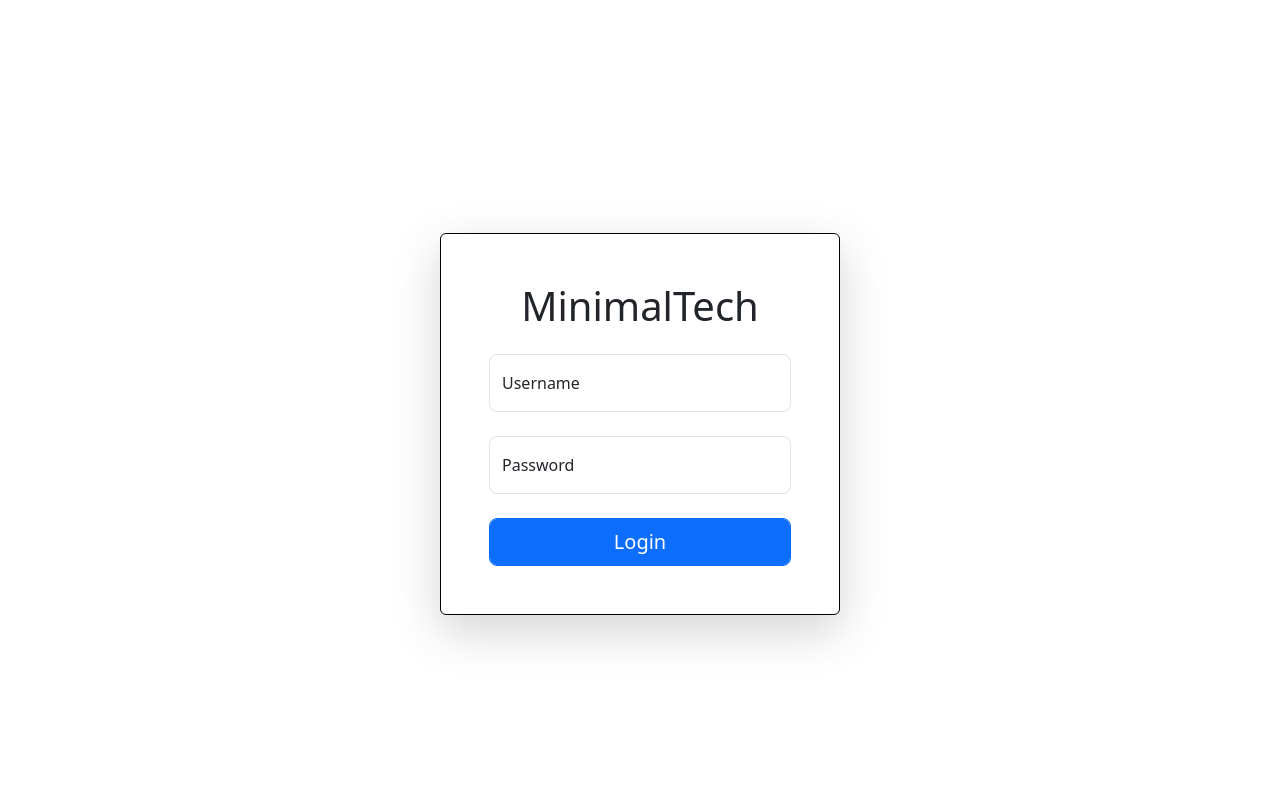
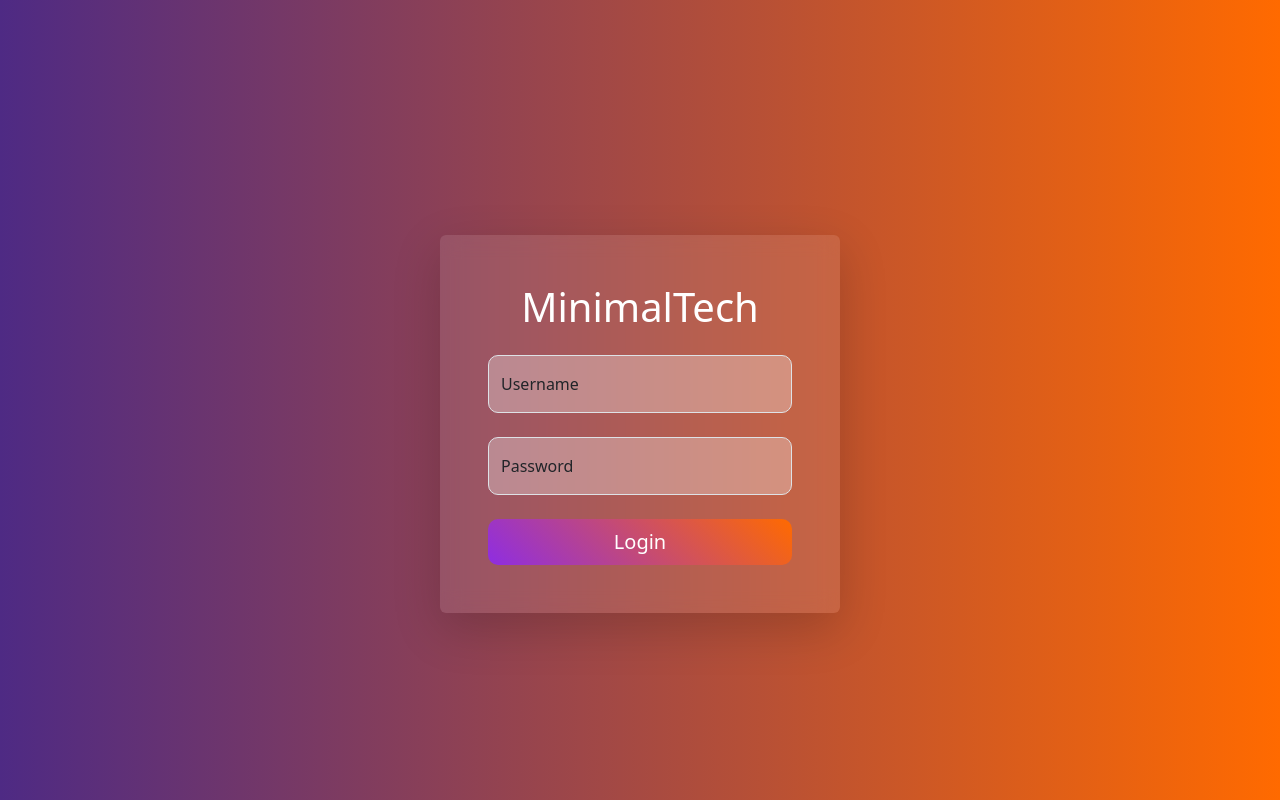
Before and after one commit to fynley17/WEBAPP_Project, a Vue app in the folder frontend/: page / in a window 1280 px wide. Built offline with nearby package versions, Linux system fonts and the light colour scheme.

Commit message:
updaTING STYLE ON LOGIN

```diff
--- a/frontend/src/components/CourseManagement.vue
+++ b/frontend/src/components/CourseManagement.vue
@@ -1,6 +1,7 @@
 <template>
   <div class="container mt-4">
-    <h2 class="mb-4">Course Management</h2>
+    <h2 class="mb-2">Course Management</h2>
+    <p>Click on the course to show people attending</p>
     <div class="table-responsive">
       <table class="table table-hover table-bordered align-middle text-center">
         <thead class="table-dark">
@@ -194,6 +195,10 @@
 
 
   <style scoped>
+  p{
+    font-size: small;
+  }
+
   .table {
     border-radius: 8px;
     overflow: hidden;
--- a/frontend/src/views/Login.vue
+++ b/frontend/src/views/Login.vue
@@ -1,19 +1,42 @@
 <template>
-    <div class="d-flex justify-content-center align-items-center" style="height: 100vh;">
+    <div class="d-flex justify-content-center align-items-center" style="height: 100vh; background: linear-gradient(to right, #4e2a84, #ff6a00);">
         <div class="row mt-5">
             <div class="col">
-                <form class="p-5 rounded border border-black shadow-lg form-container" @submit.prevent="login">
-                    <h1 class="text-center mb-4">MinimalTech</h1>
+                <form class="p-5 rounded shadow-lg form-container" @submit.prevent="login"
+                    style="
+                        background: rgba(255, 255, 255, 0.1);
+                        backdrop-filter: blur(10px);
+                        box-shadow: 0 4px 30px rgba(0, 0, 0, 0.2);
+                    ">
+                    <h1 class="text-center mb-4 text-white">MinimalTech</h1>
                     <div class="form-floating mb-4">
-                        <input type="text" v-model="username" class="form-control form-control-lg" id="username" placeholder="Username">
-                        <label for="username">Username</label>
+                        <input type="text" v-model="username" class="form-control form-control-lg" id="username" placeholder="Username"
+                            style="
+                                background: rgba(255, 255, 255, 0.3);
+                                color: white; border-radius: 10px;
+                            ">
+                        <label for="username" class="text-dark">Username</label>
                     </div>
                     <div class="form-floating mb-4">
-                        <input type="password" v-model="password" class="form-control form-control-lg" id="password" placeholder="Password">
-                        <label for="password">Password</label>
+                        <input type="password" v-model="password" class="form-control form-control-lg" id="password" placeholder="Password"
+                            style="
+                                background: rgba(255, 255, 255, 0.3);
+                                color: white;
+                                border-radius: 10px;
+                            ">
+                        <label for="password" class="text-dark">Password</label>
                     </div>
-                    <button class="btn btn-primary form-control btn-lg" type="submit">Login</button>
-                    <p v-if="message" :class="messageClass" class="mt-3">{{ message }}</p>
+                    <button
+                        class="btn btn-lg form-control" type="submit"
+                        style="
+                            background: linear-gradient(45deg, #8e2de2, #ff6a00);
+                            color: white; border: none;
+                            border-radius: 10px;
+                        "
+                    >
+                        Login
+                    </button>
+                    <p v-if="message" :class="messageClass" class="mt-3 text-white">{{ message }}</p>
                 </form>
             </div>
         </div>
```
